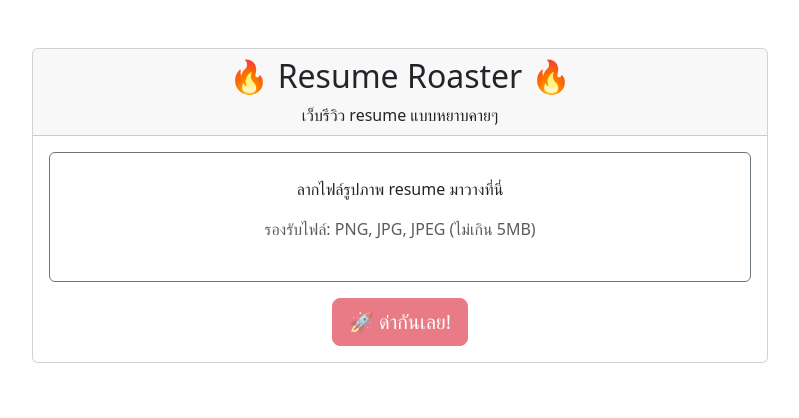
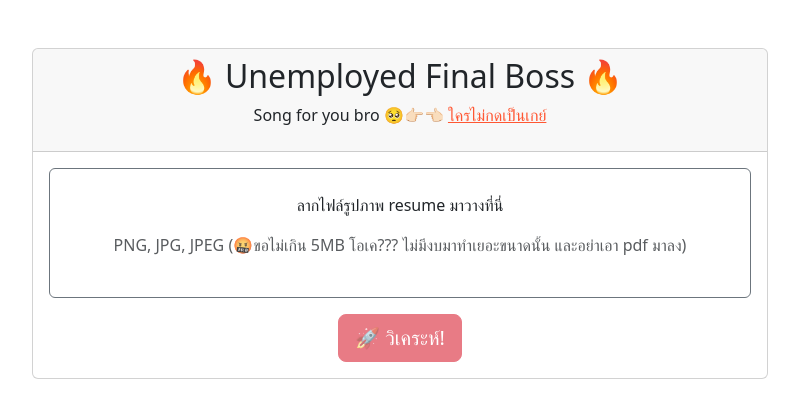
Before and after one commit to pumpkinn7/Unemployed-final-boss, a React (Vite) app: page / in a window 1280 px wide. Shown: the top 418 px of the page, without its empty margins (240-1039 px from the left). Built offline with nearby package versions, Linux system fonts and the light colour scheme.

Commit message:
Update UI text and add image to result modal
Changed main app header and various UI texts for a more playful tone. Added a new image to the ResultModal component for enhanced visual feedback.

```diff
--- a/src/App.tsx
+++ b/src/App.tsx
@@ -156,8 +156,8 @@ function App() {
         <Col md={8}>
           <Card>
             <Card.Header className="text-center">
-              <h2>🔥 Resume Roaster 🔥</h2>
-              <p className="mb-0">เว็บรีวิว resume แบบหยาบคายๆ</p>
+              <h2>🔥 Unemployed Final Boss 🔥</h2>
+              <p>Song for you bro 🥺👉🏻👈🏻 <a href="https://www.youtube.com/watch?v=2dbR2JZmlWo&t=16s" target="_blank" rel="noopener noreferrer" style={{ color: '#FF5733' }}>ใครไม่กดเป็นเกย์</a></p>
             </Card.Header>
             <Card.Body>
               <div
@@ -171,7 +171,7 @@ function App() {
                 ) : (
                   <div>
                     <p>ลากไฟล์รูปภาพ resume มาวางที่นี่</p>
-                    <p className="text-muted">รองรับไฟล์: PNG, JPG, JPEG (ไม่เกิน 5MB)</p>
+                    <p className="text-muted">PNG, JPG, JPEG (🤬ขอไม่เกิน 5MB โอเค??? ไม่มีงบมาทำเยอะขนาดนั้น และอย่าเอา pdf มาลง)</p>
                   </div>
                 )}
               </div>
@@ -205,10 +205,10 @@ function App() {
                   {loading ? (
                     <>
                       <Spinner size="sm" className="me-2" />
-                      กำลังวิเคราะห์...
+                      กำลังวิเคราะห์...รอแป๊บ
                     </>
                   ) : (
-                    '🚀 ด่ากันเลย!'
+                    '🚀 วิเคระห์!'
                   )}
                 </Button>
               </div>
@@ -225,7 +225,7 @@ function App() {
                     variant="success"
                     onClick={() => setShowModal(true)}
                   >
-                    🗯️ ดูผลการวิเคราะห์
+                    🗯️ ผลการวิเคราะห์
                   </Button>
                 </div>
               )}
--- a/src/components/ResultModal.tsx
+++ b/src/components/ResultModal.tsx
@@ -1,11 +1,11 @@
 import { Button, Modal } from 'react-bootstrap';
+import meWhenImage from '../assets/me when.jfif';
 
 interface ResultModalProps {
   show: boolean;
   onHide: () => void;
   result: string;
 }
-
 function ResultModal({ show, onHide, result }: ResultModalProps) {
   return (
     <Modal
@@ -22,6 +22,11 @@ function ResultModal({ show, onHide, result }: ResultModalProps) {
         </Modal.Title>
       </Modal.Header>
       <Modal.Body style={{ maxHeight: '70vh', overflowY: 'auto' }}>
+        <img
+          src={meWhenImage}
+          alt="Me When"
+          style={{ width: '25%', display: 'block', margin: '0 auto 10px auto' }}
+        />
         <div style={{ whiteSpace: 'pre-wrap', fontSize: '16px', lineHeight: '1.6' }}>
           {result}
         </div>
```
